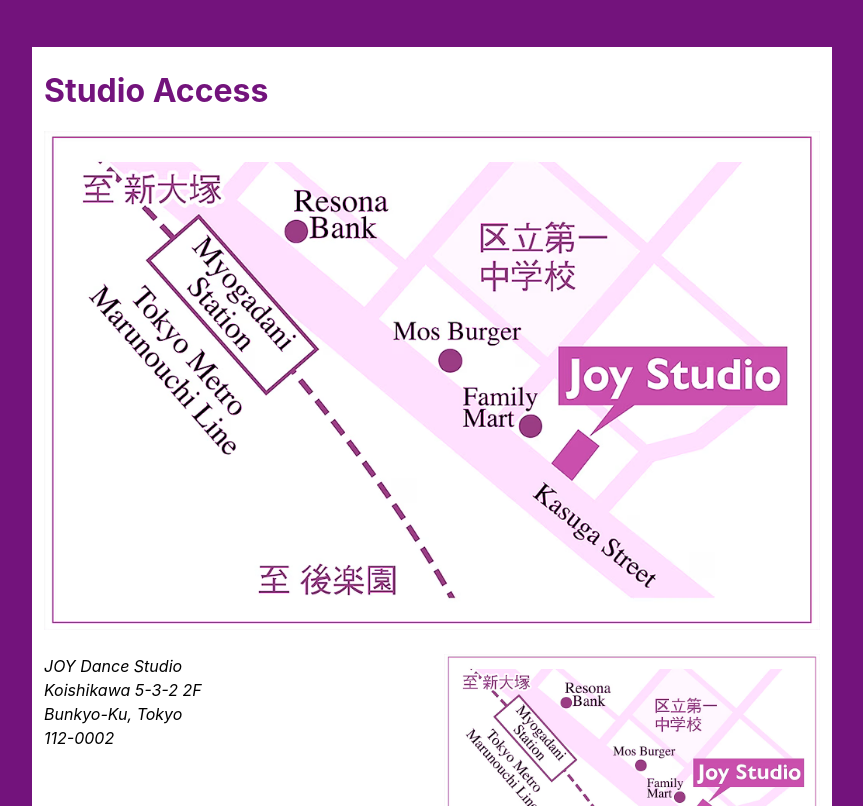
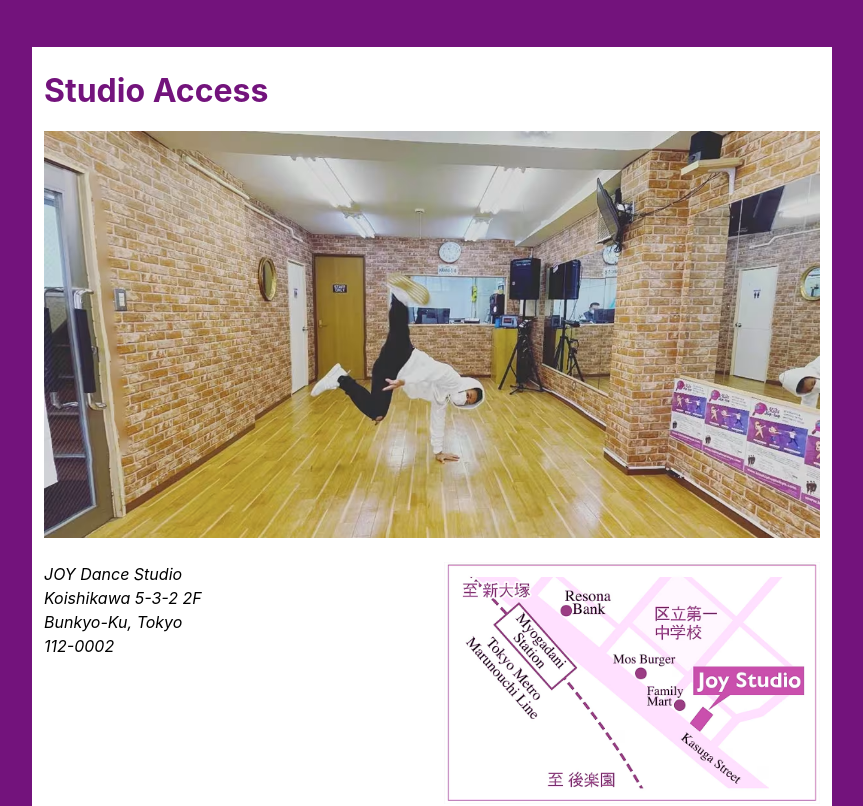
Before and after one commit to orionkenji/joy-dance, a plain HTML site: page en/index.html in a window 1280 px wide. Shown: the part 6560-7366 px from the top of the page, without its empty margins (208-1071 px from the left). Drawn offline with Linux system fonts and the light colour scheme; a script that the page names is missing.

Commit message:
Update last updated timestamps and improve image alt text for accessibility

```diff
--- a/en/index.html
+++ b/en/index.html
@@ -1,5 +1,5 @@
 <!DOCTYPE html>
-<!--Last Updated 20250409 2025-->
+<!--Last Updated 20250409 2101-->
 <html lang="en">
   <head>
     <meta charset="utf-8" />
@@ -552,12 +552,11 @@
         <div class="container">
           <h2>Studio Access</h2>
           <img
-            class="map"
-            src="/images/joy-studios-map.avif"
-            alt="Map showing the location of JOY Dance Studio in Bunkyo, Tokyo"
+            src="/images/joy-studio-dance-space.avif"
+            alt="Interior of JOY Dance Studio"
             loading="lazy"
-            width="1000"
-            height="644"
+            width="1200"
+            height="630"
           />
           <div class="location">
             <address>
@@ -567,7 +566,14 @@
               Bunkyo-Ku, Tokyo<br />
               112-0002
             </address>
-            <img class="map" src="/images/joy-studios-map.avif" alt="" />
+            <img
+              class="map"
+              src="/images/joy-studios-map.avif"
+              alt="Map showing the location of JOY Dance Studio in Bunkyo, Tokyo"
+              loading="lazy"
+              width="1000"
+              height="644"
+            />
           </div>
           <iframe
             src="https://www.google.com/maps/embed?pb=!1m14!1m8!1m3!1d809.8492573259814!2d139.739053!3d35.716453!3m2!1i1024!2i768!4f13.1!3m3!1m2!1s0x60188dae82a8fb87%3A0x769dd1a6f077b19!2sJoy%20Studios!5e0!3m2!1sen!2sjp!4v1744170027984!5m2!1sen!2sjp"
```
Also changed, not shown: index.html (+4 -2 lines).
